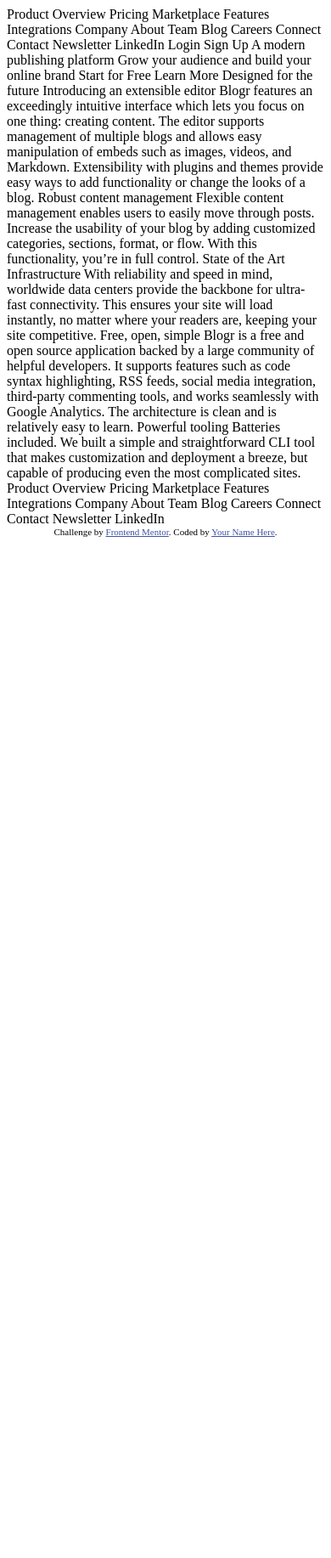
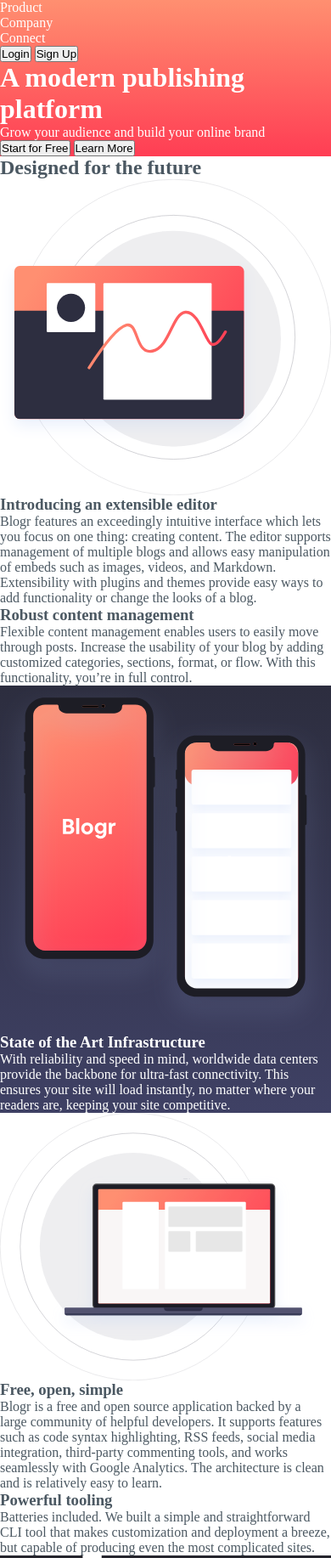
Before and after one commit to Donahuec/frontend-mentor-blogr-landing-page, a plain HTML site: page index.html in a window 390 px wide. Shown: the top 1834 px of the page at 85% size. Before the commit the page ends 844 px from the top, so only its background shows below. Drawn offline with Linux system fonts and the light colour scheme.

Commit message:
semantic html and color definitions

```diff
--- a/index.html
+++ b/index.html
@@ -1,99 +1,166 @@
 <!DOCTYPE html>
 <html lang="en">
   <head>
-  <meta charset="UTF-8">
-  <meta name="viewport" content="width=device-width, initial-scale=1.0"> <!-- displays site properly based on user's device -->
+    <meta charset="UTF-8" />
+    <meta name="viewport" content="width=device-width, initial-scale=1.0" />
+    <!-- displays site properly based on user's device -->
 
-  <link rel="icon" type="image/png" sizes="32x32" href="./images/favicon-32x32.png">
+    <link
+      rel="icon"
+      type="image/png"
+      sizes="32x32"
+      href="./images/favicon-32x32.png" />
+    <link rel="stylesheet" href="./styles.css" />
 
     <title>Frontend Mentor | [Blogr]</title>
-
-  <!-- Feel free to remove these styles or customise in your own stylesheet 👍 -->
-  <style>
-    .attribution { font-size: 11px; text-align: center; }
-    .attribution a { color: hsl(228, 45%, 44%); }
-  </style>
   </head>
   <body>
+    <header>
+      <nav class="header-nav">
+        <div class="nav-item">
           Product
-
-  Overview
-  Pricing
-  Marketplace
-  Features
-  Integrations
-
+          <ul class="sr-only">
+            <li>Overview</li>
+            <li>Pricing</li>
+            <li>Marketplace</li>
+            <li>Features</li>
+            <li>Integrations</li>
+          </ul>
+        </div>
+        <div class="nav-item">
           Company
-
-  About
-  Team
-  Blog
-  Careers
-
+          <ul class="sr-only">
+            <li>About</li>
+            <li>Team</li>
+            <li>Blog</li>
+            <li>Careers</li>
+          </ul>
+        </div>
+        <div class="nav-item">
           Connect
-
-  Contact
-  Newsletter
-  LinkedIn
-
-  Login
-  Sign Up
-
-  A modern publishing platform
-  Grow your audience and build your online brand
-
-  Start for Free
-  Learn More
-
-  Designed for the future
-
-  Introducing an extensible editor
-  Blogr features an exceedingly intuitive interface which lets you focus on one thing: creating content.
-  The editor supports management of multiple blogs and allows easy manipulation of embeds such as images,
-  videos, and Markdown. Extensibility with plugins and themes provide easy ways to add functionality or
+          <ul class="sr-only">
+            <li>Contact</li>
+            <li>Newsletter</li>
+            <li>LinkedIn</li>
+          </ul>
+        </div>
+        <button class="btn-clear">Login</button>
+        <button class="btn-fill">Sign Up</button>
+      </nav>
+      <div class="hero">
+        <h1>A modern publishing platform</h1>
+        <p class="hero-text">Grow your audience and build your online brand</p>
+        <div class="call-to-action">
+          <button class="btn-clear outline">Start for Free</button>
+          <button class="btn-fill">Learn More</button>
+        </div>
+      </div>
+    </header>
+    <main>
+      <section>
+        <h2>Designed for the future</h2>
+        <img src="./images/illustration-editor-desktop.svg" alt="" />
+        <div class="content-block">
+          <div class="text-block">
+            <h3>Introducing an extensible editor</h3>
+            <p>
+              Blogr features an exceedingly intuitive interface which lets you
+              focus on one thing: creating content. The editor supports
+              management of multiple blogs and allows easy manipulation of
+              embeds such as images, videos, and Markdown. Extensibility with
+              plugins and themes provide easy ways to add functionality or
               change the looks of a blog.
-
-  Robust content management
-  Flexible content management enables users to easily move through posts. Increase the usability of your blog
-  by adding customized categories, sections, format, or flow. With this functionality, you’re in full control.
-
-  State of the Art Infrastructure
-  With reliability and speed in mind, worldwide data centers provide the backbone for ultra-fast connectivity.
-  This ensures your site will load instantly, no matter where your readers are, keeping your site competitive.
-
-  Free, open, simple
-  Blogr is a free and open source application backed by a large community of helpful developers. It supports
-  features such as code syntax highlighting, RSS feeds, social media integration, third-party commenting tools,
-  and works seamlessly with Google Analytics. The architecture is clean and is relatively easy to learn.
-
-  Powerful tooling
-  Batteries included. We built a simple and straightforward CLI tool that makes customization and deployment a breeze, but
-  capable of producing even the most complicated sites.
-
-  Product
-
-  Overview
-  Pricing
-  Marketplace
-  Features
-  Integrations
-
-  Company
-
-  About
-  Team
-  Blog
-  Careers
-
-  Connect
-
-  Contact
-  Newsletter
-  LinkedIn
+            </p>
+          </div>
+          <div class="text-block">
+            <h3>Robust content management</h3>
+            <p>
+              Flexible content management enables users to easily move through
+              posts. Increase the usability of your blog by adding customized
+              categories, sections, format, or flow. With this functionality,
+              you’re in full control.
+            </p>
+          </div>
+        </div>
+      </section>
+      <section class="call-out">
+        <img src="./images/illustration-phones.svg" alt="" />
+        <div class="text-block">
+          <h3>State of the Art Infrastructure</h3>
+          <p>
+            With reliability and speed in mind, worldwide data centers provide
+            the backbone for ultra-fast connectivity. This ensures your site
+            will load instantly, no matter where your readers are, keeping your
+            site competitive.
+          </p>
+        </div>
+      </section>
+      <section>
+        <img src="./images/illustration-laptop-desktop.svg" alt="" />
+        <div class="content-block">
+          <div class="text-block">
+            <h3>Free, open, simple</h3>
+            <p>
+              Blogr is a free and open source application backed by a large
+              community of helpful developers. It supports features such as code
+              syntax highlighting, RSS feeds, social media integration,
+              third-party commenting tools, and works seamlessly with Google
+              Analytics. The architecture is clean and is relatively easy to
+              learn.
+            </p>
+          </div>
+          <div class="text-block">
+            <h3>Powerful tooling</h3>
+            <p>
+              Batteries included. We built a simple and straightforward CLI tool
+              that makes customization and deployment a breeze, but capable of
+              producing even the most complicated sites.
+            </p>
+          </div>
+        </div>
+      </section>
+    </main>
+    <footer>
+      <div class="footer-primary">
+        <img src="./images/logo.svg" alt="" />
+        <nav class="footer-nav">
+          <div class="nav-section">
+            <h2>Product</h2>
+            <ul>
+              <li>Overview</li>
+              <li>Pricing</li>
+              <li>Marketplace</li>
+              <li>Features</li>
+              <li>Integrations</li>
+            </ul>
+          </div>
+          <div class="nav-section">
+            <h2>Company</h2>
+            <ul>
+              <li>About</li>
+              <li>Team</li>
+              <li>Blog</li>
+              <li>Careers</li>
+            </ul>
+          </div>
+          <div class="nav-section">
+            <h2>Connect</h2>
+            <ul>
+              <li>Contact</li>
+              <li>Newsletter</li>
+              <li>LinkedIn</li>
+            </ul>
+          </div>
+        </nav>
+      </div>
 
       <div class="attribution">
-    Challenge by <a href="https://www.frontendmentor.io?ref=challenge" target="_blank">Frontend Mentor</a>.
-    Coded by <a href="#">Your Name Here</a>.
+        Challenge by
+        <a href="https://www.frontendmentor.io?ref=challenge" target="_blank"
+          >Frontend Mentor</a
+        >. Coded by <a href="#">Your Name Here</a>.
       </div>
+    </footer>
   </body>
+  <script type="module" src="./index.js"></script>
 </html>
--- /dev/null
+++ b/styles.css
@@ -0,0 +1,98 @@
+:root {
+  --bgGradientStart: hsl(13, 100%, 72%);
+  --bgGradientEnd: hsl(353, 100%, 62%);
+
+  --coGradientStart: hsl(237, 17%, 21%);
+  --coGradientEnd: hsl(237, 23%, 32%);
+
+  --lightRed: hsl(356, 100%, 66%);
+  --veryLightRed: hsl(355, 100%, 74%);
+  --veryDarkBlue: hsl(208, 49%, 24%);
+
+  --white: hsl(0, 0%, 100%);
+  --grayishBlue: hsl(240, 2%, 79%);
+  --veryDarkGrayishBlue: hsl(207, 13%, 34%);
+  --veryDarkBlackBlue: hsl(240, 10%, 16%);
+
+  --fontBody: 1rem;
+  --fontWeight: 400;
+  --fontFamily: "";
+
+  --heroBackground: url("./images/bg-pattern-intro-desktop.svg");
+}
+
+/* @media only screen and (min-width: 992px) {
+  :root {
+  }
+} */
+
+@media only screen and (max-width: 600px) {
+  :root {
+    --heroBackground: url("./images/bg-pattern-intro-mobile.svg");
+  }
+}
+
+* {
+  box-sizing: border-box;
+  margin: 0;
+  padding: 0;
+}
+
+img {
+  display: block;
+  width: 100%;
+}
+
+body,
+html {
+  height: 100%;
+}
+
+body {
+  font-family: var(--fontFamily);
+  font-size: var(--fontBody);
+  font-weight: var(--fontWeight);
+  font-optical-sizing: auto;
+  letter-spacing: 0px;
+  color: var(--veryDarkGrayishBlue);
+}
+
+.attribution {
+  font-size: 11px;
+  text-align: center;
+}
+.attribution a {
+  color: hsl(228, 45%, 44%);
+}
+
+.sr-only {
+  position: absolute;
+  left: -10000px;
+  top: auto;
+  width: 1px;
+  height: 1px;
+  overflow: hidden;
+}
+
+header {
+  background-image: linear-gradient(
+    var(--bgGradientStart),
+    var(--bgGradientEnd)
+  );
+  color: var(--white);
+  isolation: isolate;
+}
+
+footer {
+  background-color: var(--veryDarkBlackBlue);
+  color: var(--grayishBlue);
+}
+
+section.call-out {
+  isolation: isolate;
+  background-image: linear-gradient(
+    var(--coGradientStart),
+    var(--coGradientEnd)
+  );
+  color: var(--white);
+}
```
Also changed, not shown: index.js (added). Lines whose indentation alone changed are shown as unchanged.
